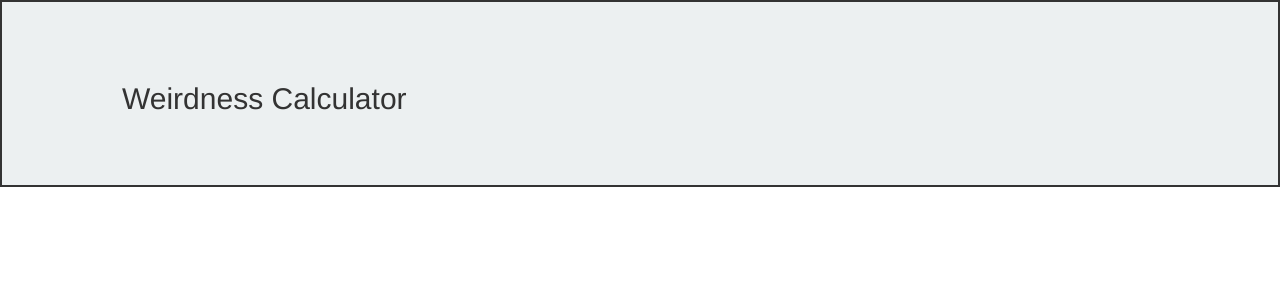
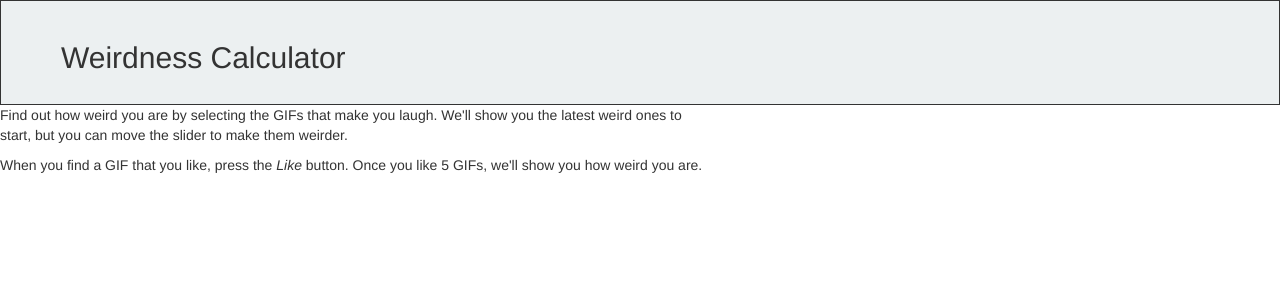
Before and after one commit to johnsontayler/politech-giphy-app, a React app: page / in a window 1280 px wide. Shown: the top 300 px of the page. Built offline with nearby package versions, Linux system fonts and the light colour scheme.

Commit message:
left scene info text added

```diff
--- a/assets/stylesheets/application.scss
+++ b/assets/stylesheets/application.scss
@@ -7,9 +7,9 @@ body {
 }
 
 .banner {
-  width: 100%;
-  padding: 60px 60px 60px 120px;
-  border: 2px solid;
+  // width: 100%;
+  padding: 20px 60px 20px 60px;
+  border: 1px solid;
   font-size: 2.6em;
   background-color: #ecf0f1;
 }
@@ -21,7 +21,7 @@ body {
 }
 
 .left-scene {
-  flex: 0 0 60%;
+  flex: 0 0 55%;
   position: sticky;
   display: flex;
   flex-direction: column;
@@ -62,7 +62,7 @@ body {
 }
 
 .right-scene {
-  flex: 0 0 40%;
+  flex: 0 0 45%;
   background-color: #ecf0f1;
   overflow: scroll;
 
--- a/src/components/app.jsx
+++ b/src/components/app.jsx
@@ -9,9 +9,17 @@ class App extends Component {
         <div className="banner">
           <h2>Weirdness Calculator</h2>
         </div>
-        <div className="left-scene">
-        </div>
-        <div className="right-scene">
+        <div className="main-content">
+          <div className="left-scene">
+            <p>Find out how weird you are by selecting the GIFs that make
+              you laugh. We'll show you the latest weird ones to start,
+              but you can move the slider to make them weirder.</p>
+            <p>When you find a GIF that you like, press the <i>Like</i> button.
+              Once you like 5 GIFs, we'll show you how weird you
+              are.</p>
+          </div>
+          <div className="right-scene">
+          </div>
         </div>
       </div>
     );
```
